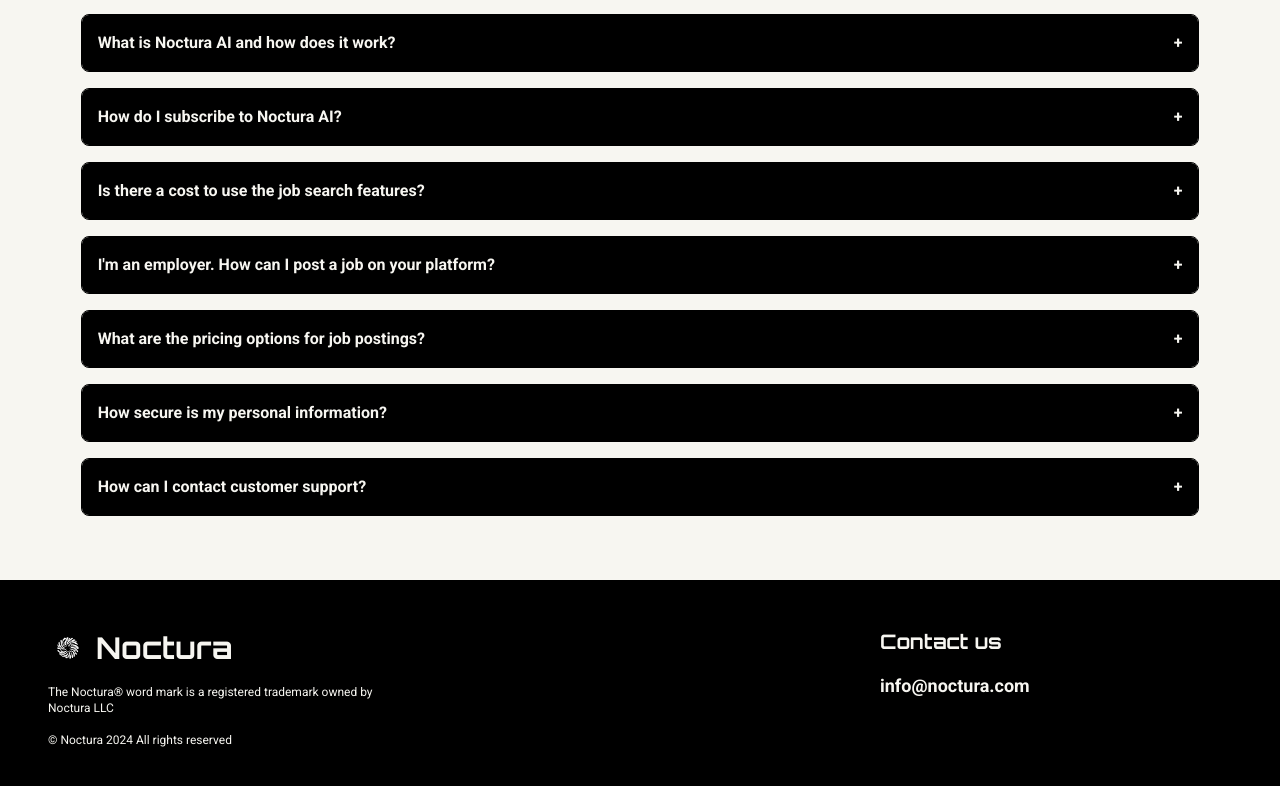
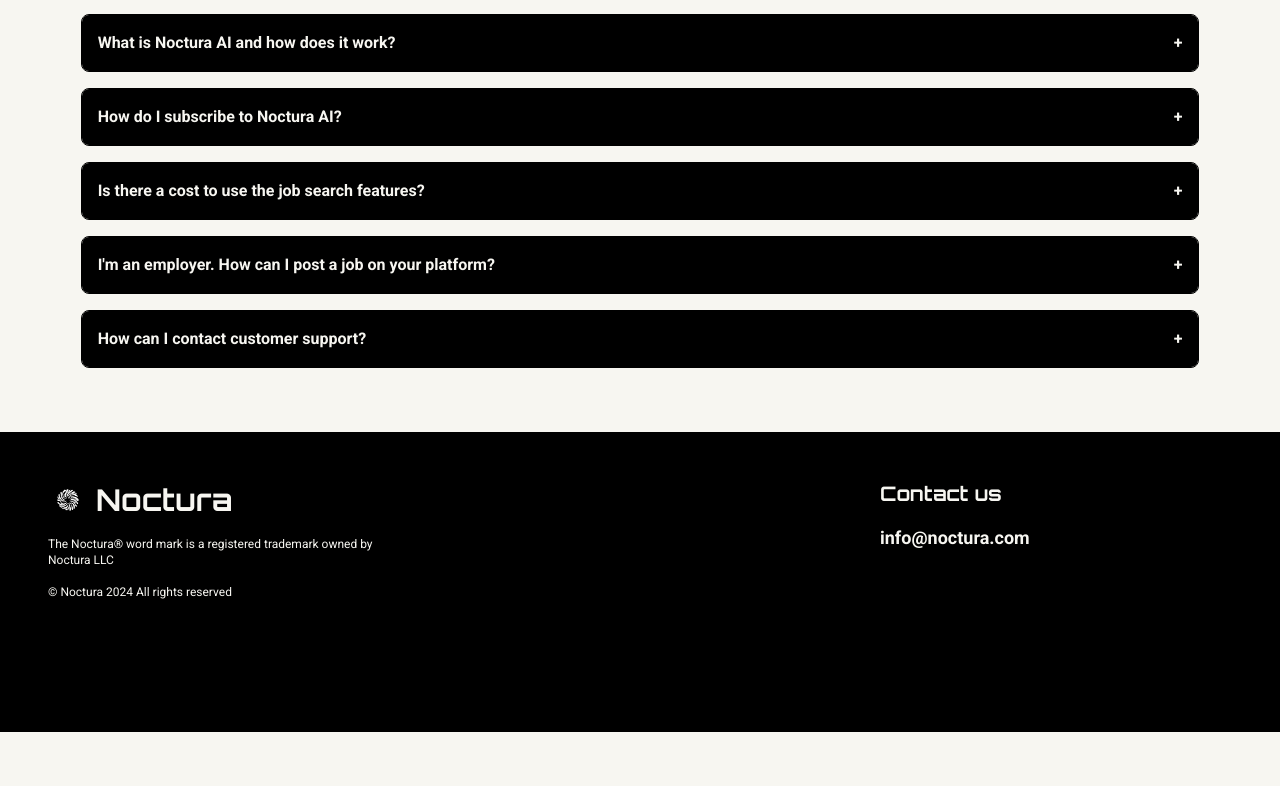
Before and after one commit to gxrsha/noctura, a Next.js app: page / in a window 1280 px wide. Shown: the part 2989-3775 px from the top of the page. After the commit the page ends 3721 px from the top, so only its background shows below. Built offline with nearby package versions, Linux system fonts and the light colour scheme; no server answers.

Commit message:
Changes to faq and calling api directly

```diff
--- a/app/components/FAQ.tsx
+++ b/app/components/FAQ.tsx
@@ -46,22 +46,22 @@
     {
       question: "I'm an employer. How can I post a job on your platform?",
       answer:
-        "Employers can post job openings by clicking on the 'Post a Job' button on our website. You'll be guided through the process of creating a job listing, and you can choose from different pricing options based on your needs."
+        "Employers can post job openings by clicking on the 'Post a Job' button on our website. You'll be guided through the process of creating a job listing."
     },
-    {
-      question: "What are the pricing options for job postings?",
-      answer:
-        "We offer several pricing plans for job postings, including basic listings and premium options with added visibility features. Please visit our 'Pricing' page for detailed information on each plan."
-    },
-    {
-      question: "How secure is my personal information?",
-      answer:
-        "We take your privacy seriously. All personal information is securely stored and used only for the purposes you've agreed to. Please review our Privacy Policy for more details."
-    },
+    // {
+    //   question: "What are the pricing options for job postings?",
+    //   answer:
+    //     "We offer several pricing plans for job postings, including basic listings and premium options with added visibility features. Please visit our 'Pricing' page for detailed information on each plan."
+    // },
+    // {
+    //   question: "How secure is my personal information?",
+    //   answer:
+    //     "We take your privacy seriously. All personal information is securely stored and used only for the purposes you've agreed to. Please review our Privacy Policy for more details."
+    // },
     {
       question: "How can I contact customer support?",
       answer:
-        "If you have any questions or need assistance, please reach out to our customer support team via the 'Contact Us' page or email us at support@youremail.com."
+        "If you have any questions or need assistance, please reach out to our support via email us at info@noctura.io."
     }
   ];
 
--- a/app/jobs/[id]/page.tsx
+++ b/app/jobs/[id]/page.tsx
@@ -3,21 +3,25 @@
 import Link from 'next/link';
 import { notFound } from 'next/navigation';
 import SimilarJobs from '@/app/components/SimilarJobs';
-import { headers } from 'next/headers';
 
 async function getJobById(id: string): Promise<Job | null> {
-  const headersList = headers();
-  const protocol = process.env.NODE_ENV === 'development' ? 'http' : 'https';
-  const host = headersList.get('host') || 'localhost:3000';
+  try {
+    const response = await fetch(`https://remote-dork-ccefeca406ae.herokuapp.com/jobs/${id}`, {
+      headers: {
+        'X-API-Key': `${process.env.REMOTE_DORKS_API_KEY}`
+      },
+      cache: 'no-store'
+    });
 
-  const response = await fetch(`${protocol}://${host}/api/jobs?id=${id}`, {
-    cache: 'no-store'
-  });
+    if (!response.ok) {
+      return null;
+    }
 
-  if (!response.ok) {
+    return response.json();
+  } catch (error) {
+    console.error('Error fetching job:', error);
     return null;
   }
-  return response.json();
 }
 
 export default async function JobPage({ params }: { params: { id: string } }) {
```
